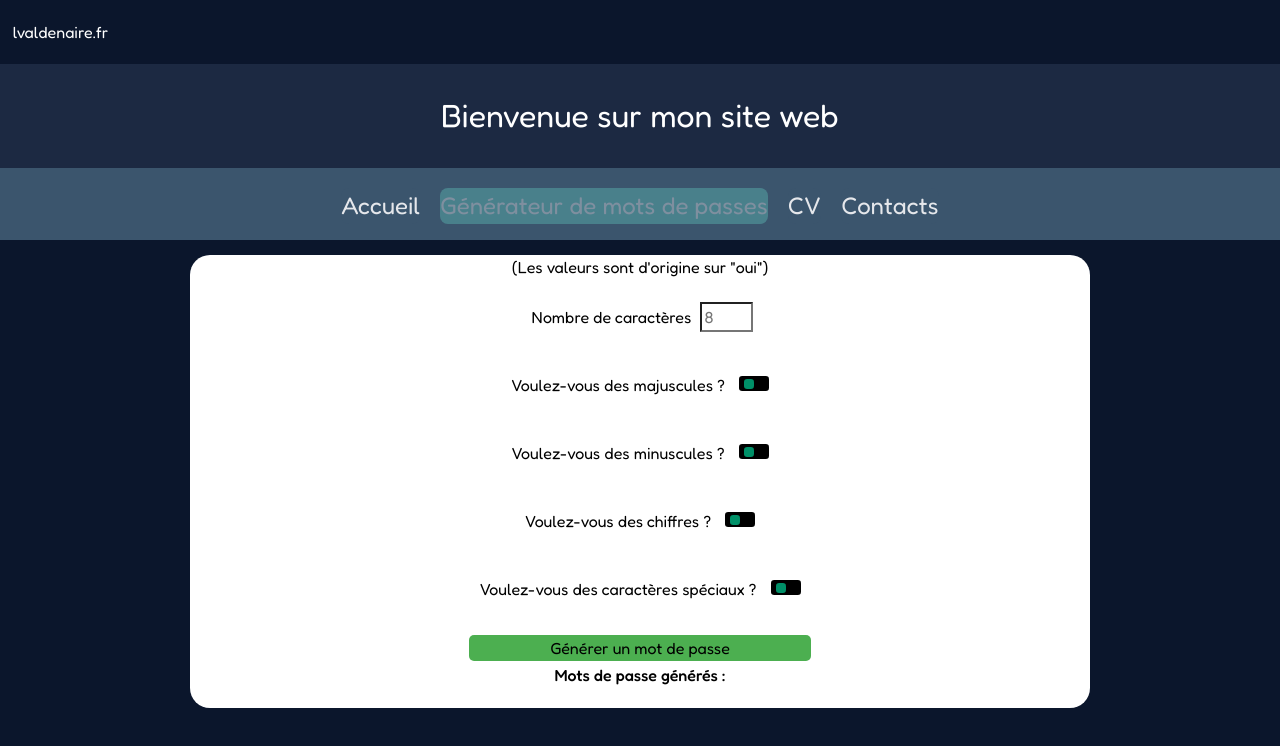
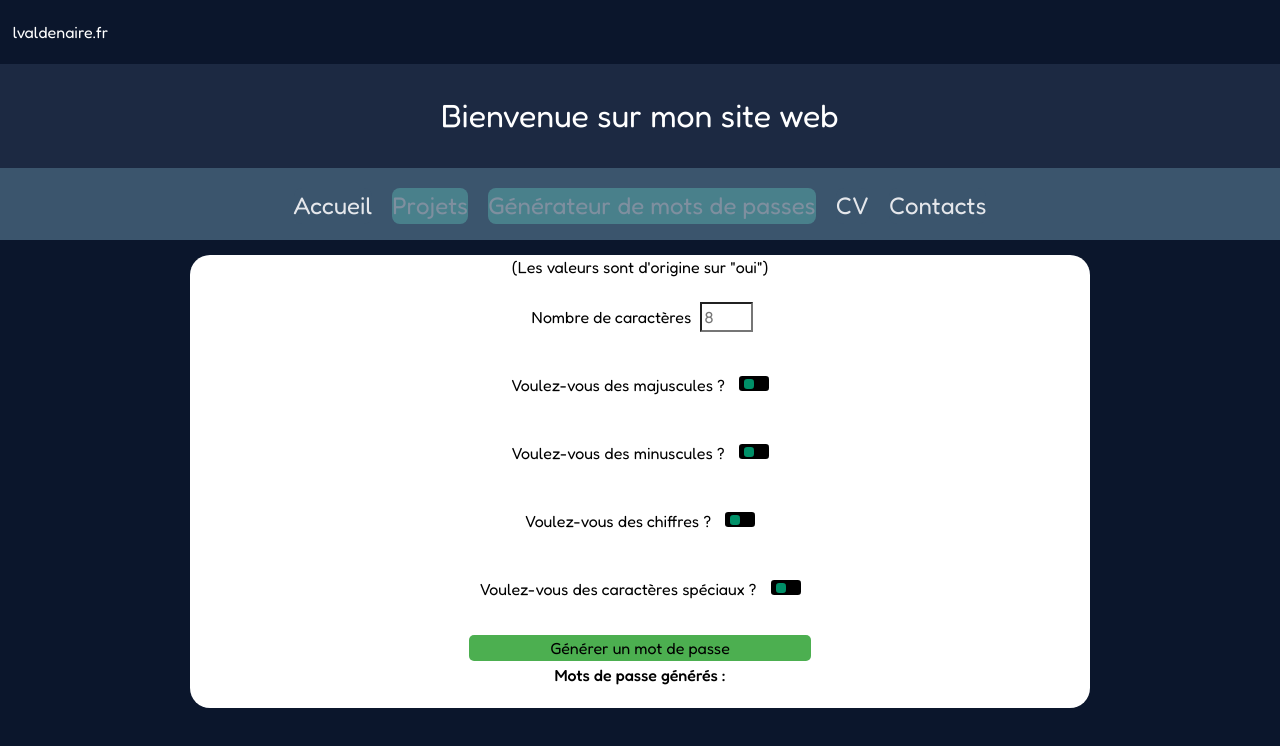
Before and after one commit to Livato-83/lilianvaldenaire.github.io, a plain HTML site: page pages/genmdp.html in a window 1280 px wide. Drawn offline with nearby package versions, Linux system fonts and the light colour scheme.

Commit message:
Update genmdp.html

```diff
--- a/pages/genmdp.html
+++ b/pages/genmdp.html
@@ -23,6 +23,7 @@
         <nav class="nav2">
             <ul>
                 <li><a href="../index.html" >Accueil</a></li>
+                <li><a href="../pages/projets.html" class="active">Projets</a></li>
                 <li><a href="../pages/genmdp.html" class="active">Générateur de mots de passes</a></li>
                 <li><a href="../pages/cv.html">CV</a></li>
                 <li><a href="../pages/contact.html">Contacts</a></li>
```
